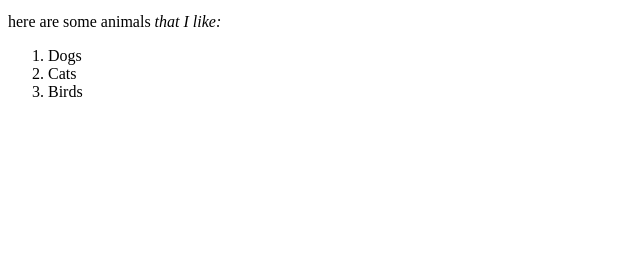
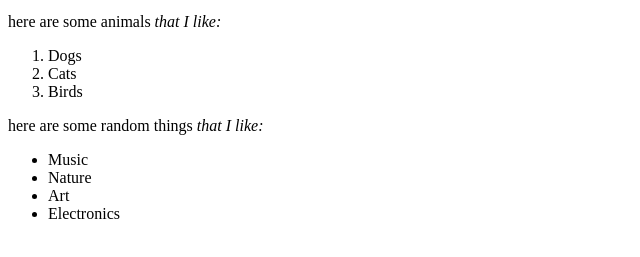
Before and after one commit to CrystalChymic/Capstone-2025, a plain HTML site: page Simple.html in a window 1280 px wide. Shown: the part 101-358 px from the top of the page, without its empty margins (0-640 px from the left). Drawn offline with Linux system fonts and the light colour scheme.

Commit message:
new stuff

```diff
--- a/Simple.html
+++ b/Simple.html
@@ -15,5 +15,14 @@
         <li>Birds</li>
     </ol>
 
+    <p>here are some random things <em>that I like:</em></p>
+
+    <ul>
+        <li>Music</li>
+        <li>Nature</li>
+        <li>Art</li>
+        <li>Electronics</li>
+    </ul>
+
 </head>
 </html>
```
